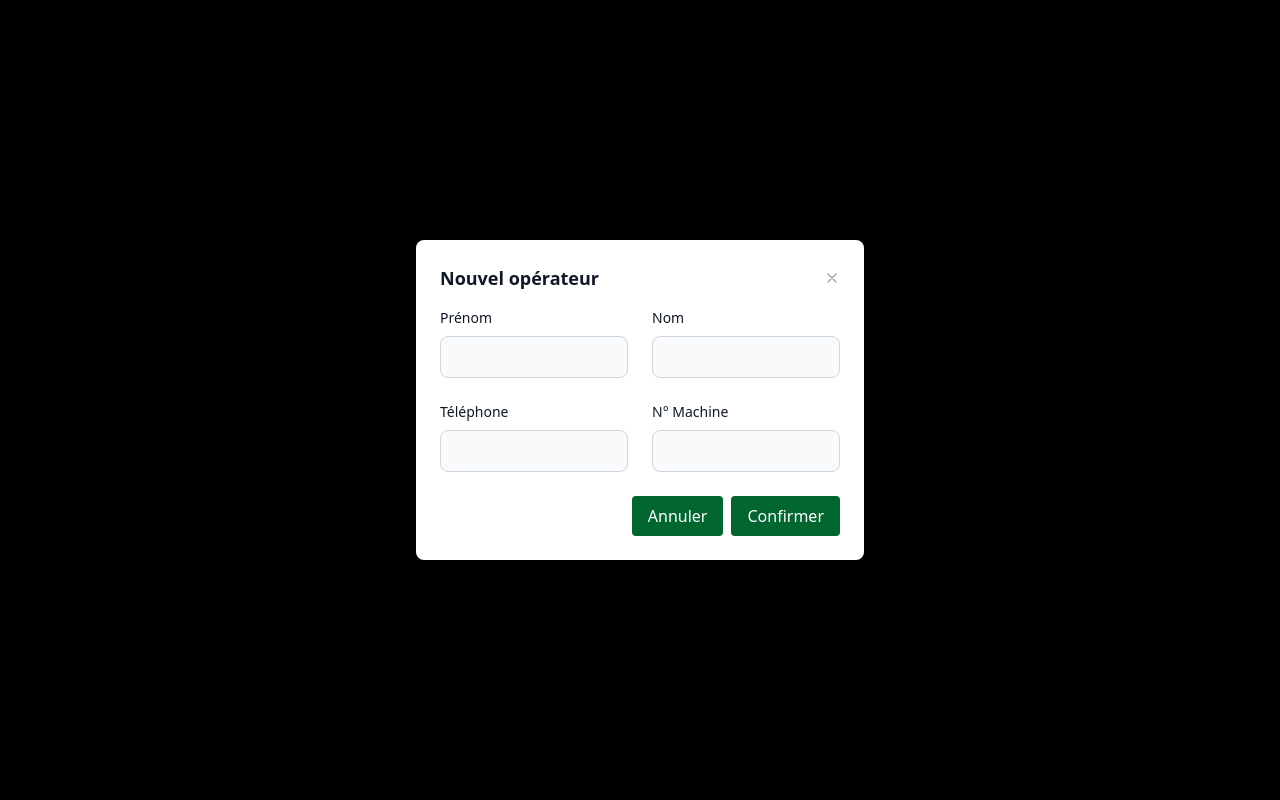
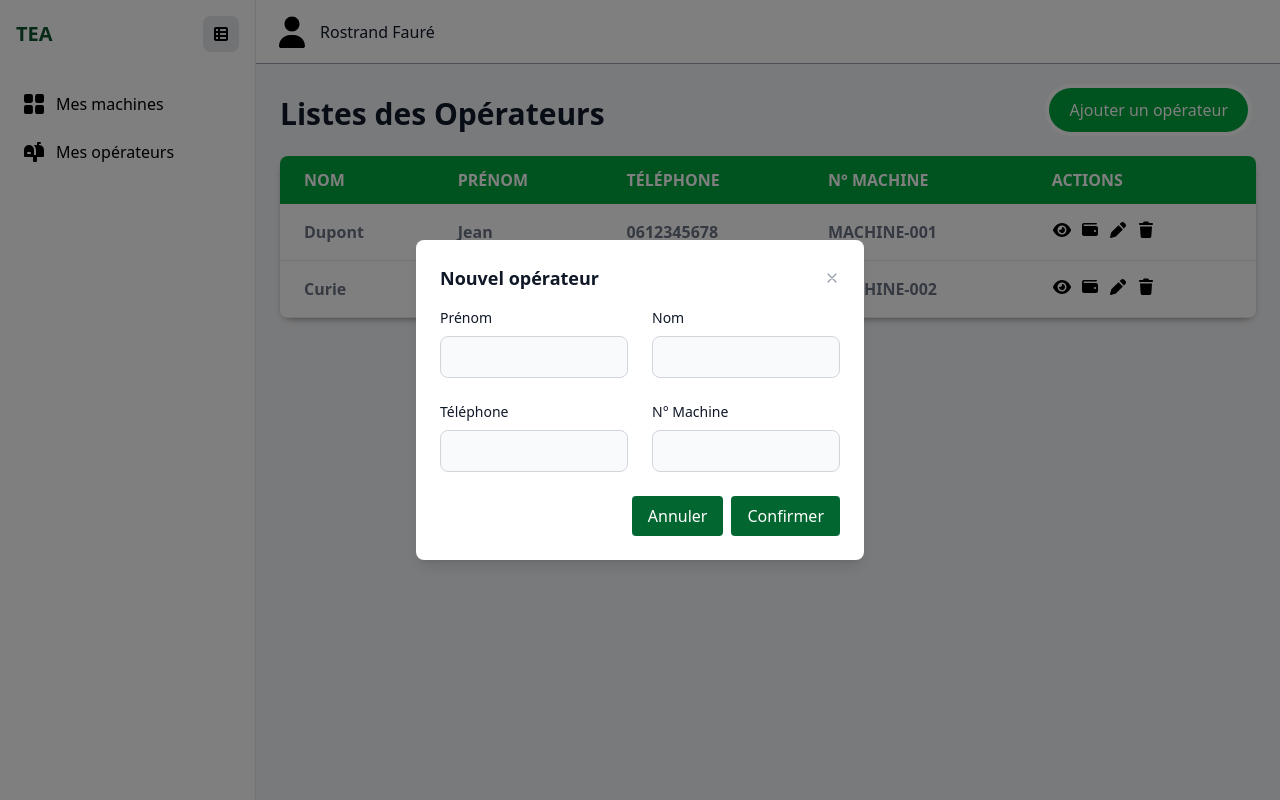
Before and after one commit to Adinette/SalaryLNB, a Vue app: page / in a window 1280 px wide. Both pictures are taken after a click on the button "Ajouter un opérateur". Built offline with nearby package versions, Linux system fonts and the light colour scheme.

Commit message:
Update BaseModal.vue

```diff
--- a/src/components/BaseModal.vue
+++ b/src/components/BaseModal.vue
@@ -6,7 +6,7 @@
   >
 	    <!-- BACKDROP -->
     <div
-      class="fixed inset-0 bg-black bg-opacity-50"
+      class="backdrop fixed inset-0 bg-black bg-opacity-50"
       @click="$emit('update:modelValue', false)"
     ></div>
 
@@ -63,3 +63,8 @@ defineProps({
 })
 defineEmits(['update:modelValue', 'confirm'])
 </script>
+<style>
+	.backdrop{
+		opacity: 50%;
+	}
+</style>
```
